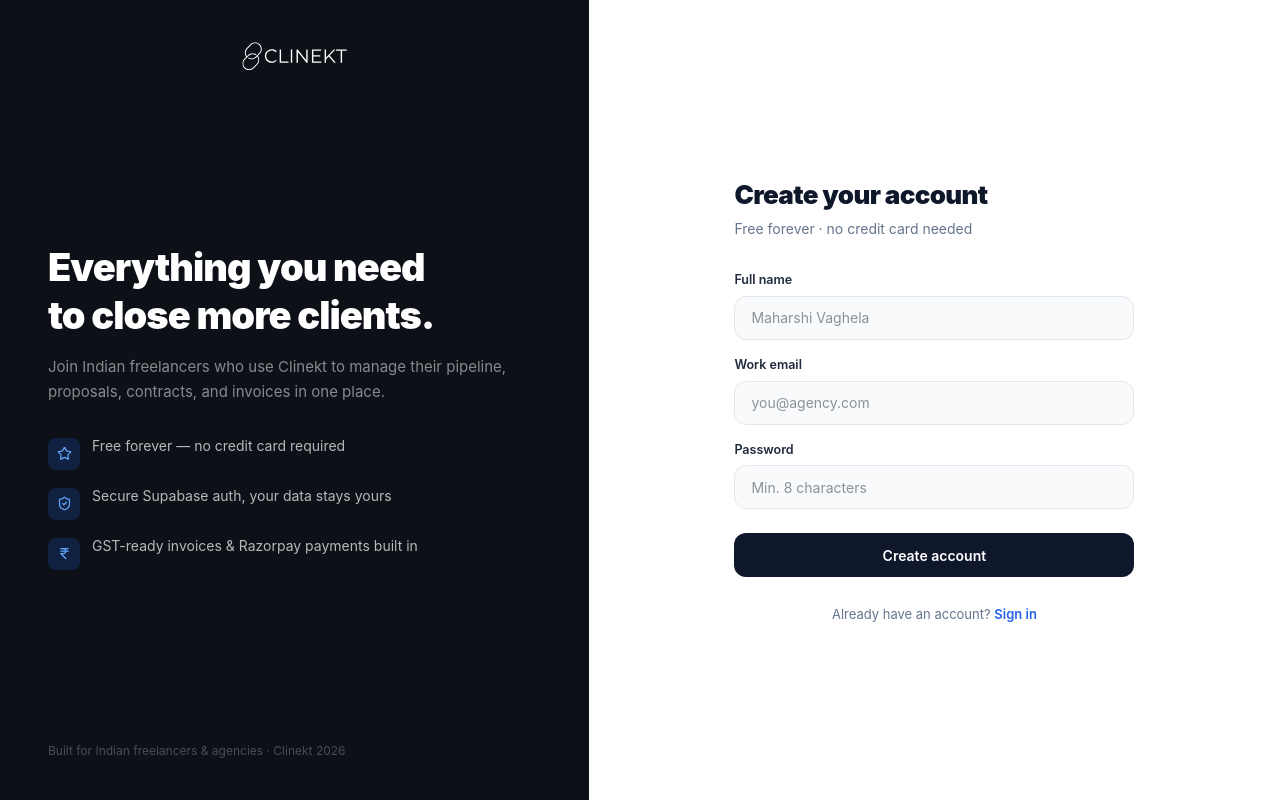
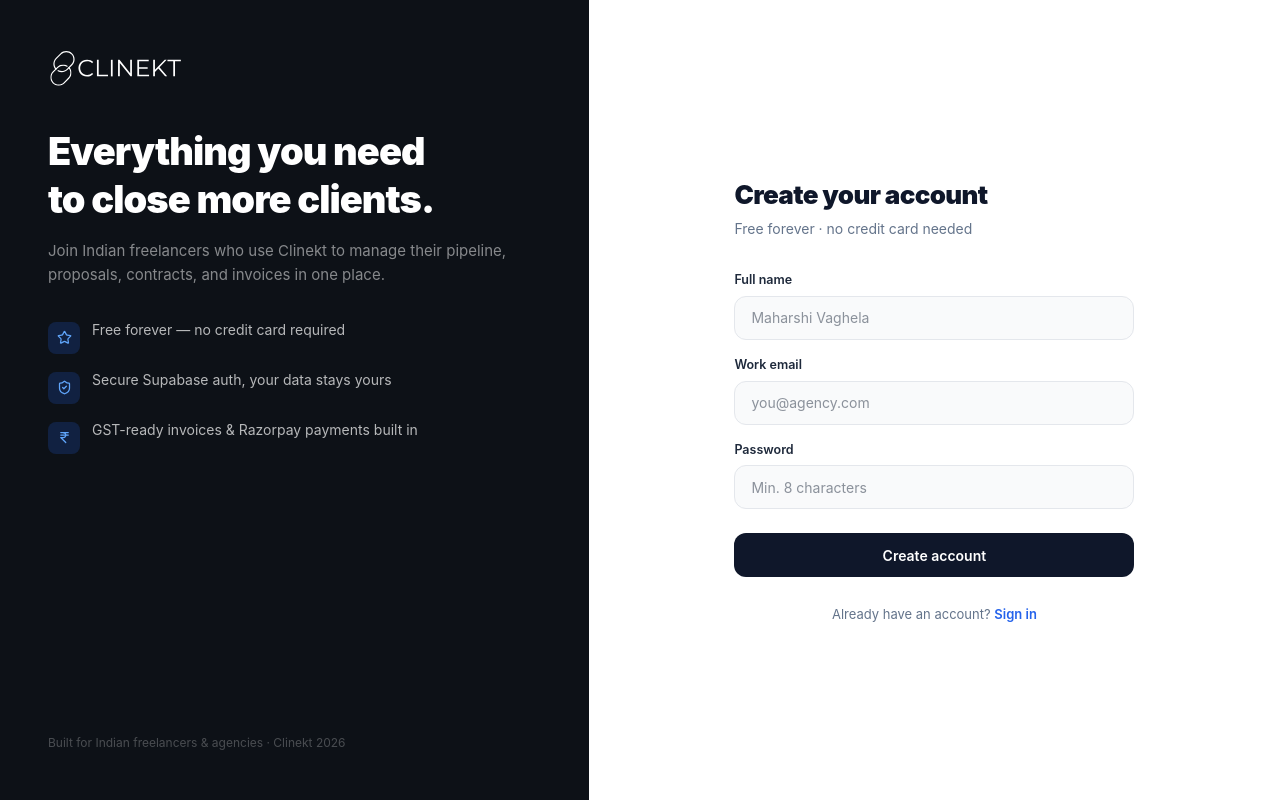
Before and after one commit to maharshi-priyank/pakka-app, a React (Vite) app: page /signup in a window 1280 px wide. Built offline with nearby package versions, Linux system fonts and the light colour scheme; no server answers.

Commit message:
fix: logo size and alignment on auth pages
- Logo: h-8 → h-10 (bigger, more visible)
- Group logo + headline together instead of justify-between isolation
  so there's no dead gap between logo and content

Co-Authored-By: Claude Sonnet 4.6 <noreply@anthropic.com>

```diff
--- a/src/pages/auth/LoginPage.tsx
+++ b/src/pages/auth/LoginPage.tsx
@@ -46,11 +46,11 @@ export default function LoginPage() {
     <div className="min-h-screen flex">
 
       {/* ── Left panel ─────────────────────────────────────────────────────── */}
-      <div className="hidden lg:flex lg:w-[46%] bg-[#0D1117] flex-col justify-between px-12 py-10">
-        {/* Logo */}
-        <img src="/logo/full_logo_dark_theme.svg" alt="Clinekt" className="h-8 w-auto" />
+      <div className="hidden lg:flex lg:w-[46%] bg-[#0D1117] flex-col justify-between px-12 py-12">
+        {/* Logo + content grouped together */}
+        <div className="space-y-10">
+          <img src="/logo/full_logo_dark_theme.svg" alt="Clinekt" className="h-10 w-auto" />
 
-        {/* Headline */}
           <div className="space-y-8">
             <div>
               <h2 className="text-[38px] font-black text-white leading-tight tracking-tight">
@@ -71,6 +71,7 @@ export default function LoginPage() {
                   <p className="text-white/70 text-[14px] leading-snug">{text}</p>
                 </div>
               ))}
+            </div>
           </div>
         </div>
 
--- a/src/pages/auth/SignupPage.tsx
+++ b/src/pages/auth/SignupPage.tsx
@@ -68,8 +68,9 @@ export default function SignupPage() {
     <div className="min-h-screen flex">
 
       {/* ── Left panel ─────────────────────────────────────────────────────── */}
-      <div className="hidden lg:flex lg:w-[46%] bg-[#0D1117] flex-col justify-between px-12 py-10">
-        <img src="/logo/full_logo_dark_theme.svg" alt="Clinekt" className="h-8 w-auto" />
+      <div className="hidden lg:flex lg:w-[46%] bg-[#0D1117] flex-col justify-between px-12 py-12">
+        <div className="space-y-10">
+          <img src="/logo/full_logo_dark_theme.svg" alt="Clinekt" className="h-10 w-auto" />
 
           <div className="space-y-8">
             <div>
@@ -91,6 +92,7 @@ export default function SignupPage() {
                   <p className="text-white/70 text-[14px] leading-snug">{text}</p>
                 </div>
               ))}
+            </div>
           </div>
         </div>
 
```
Lines whose indentation alone changed are shown as unchanged.
